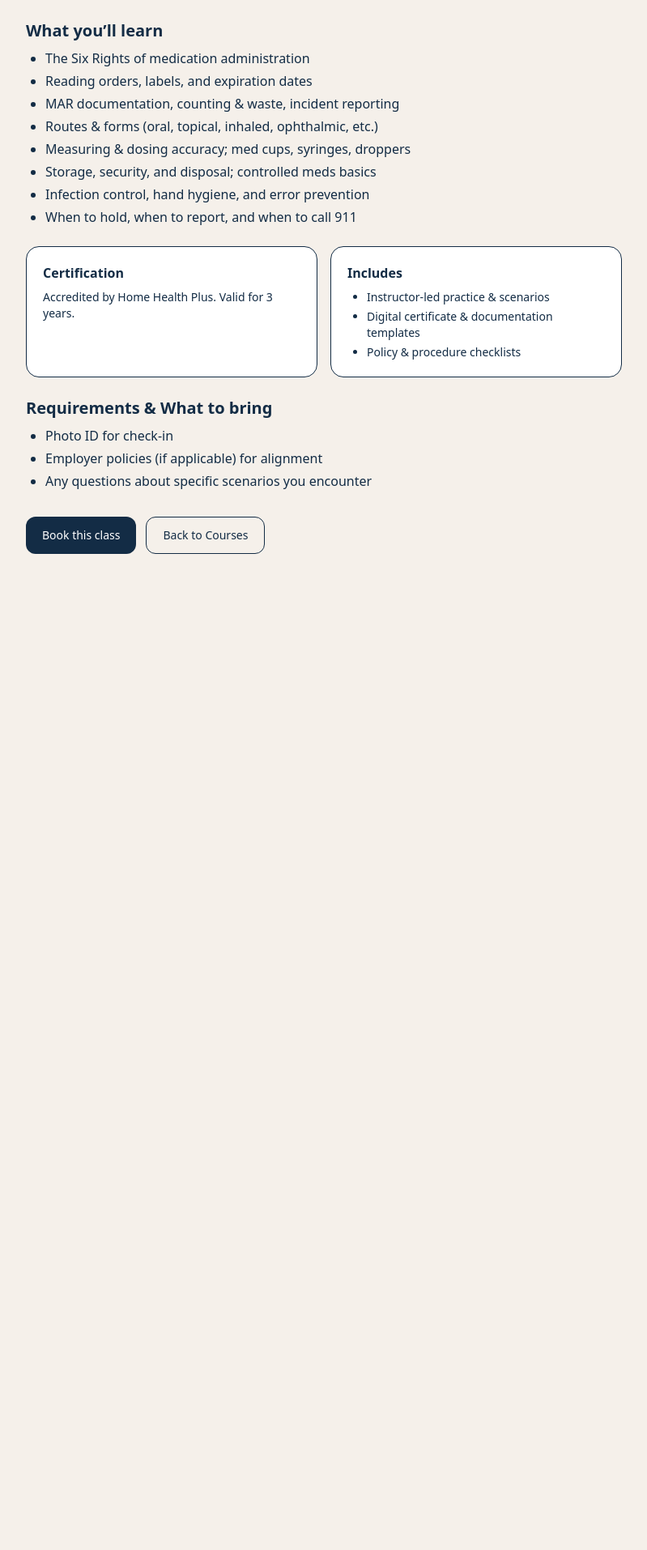
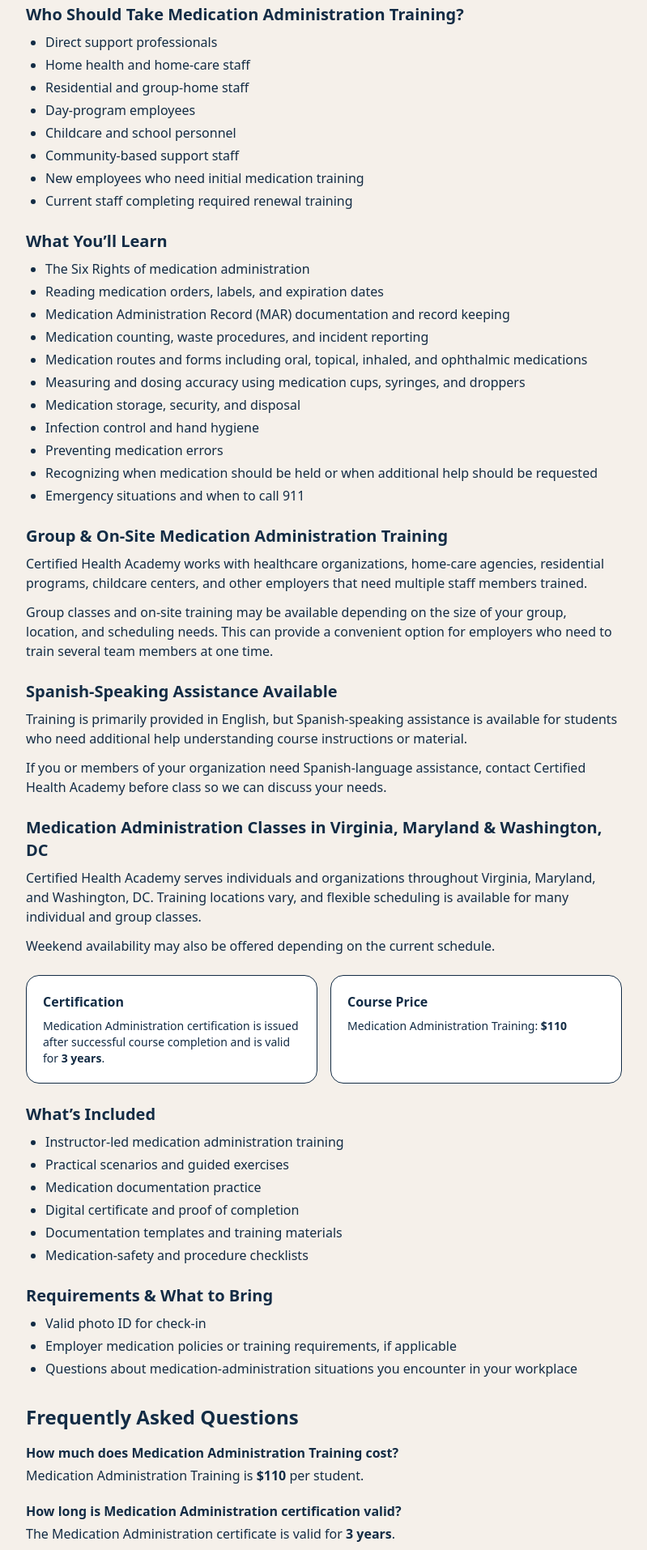
Before and after one commit to Vicdamone2223/certified-health-academy, a Next.js app: page /courses/medication-administration in a window 1280 px wide. Shown: the part 883-2797 px from the top of the page at 81% size, without its empty margins (240-1039 px from the left). Before the commit the page ends 1607 px from the top, so only its background shows below. Built offline with nearby package versions, Linux system fonts and the light colour scheme.

Commit message:
Improve Medication Administration page SEO

```diff
--- a/src/app/courses/medication-administration/page.tsx
+++ b/src/app/courses/medication-administration/page.tsx
@@ -3,9 +3,9 @@ import Image from "next/image";
 
 export const metadata = {
   title:
-    "Medication Administration Training — Virginia, Maryland & DC | Certified Health Academy",
+    "Medication Administration Training in VA, MD & DC | Certified Health Academy",
   description:
-    "Accredited Medication Administration training for healthcare and community staff. Covers safe dosing, MAR documentation, infection control, and error prevention. $70 · Renew every 3 years.",
+    "Medication Administration training for direct-care, home health, residential, childcare and community staff in Virginia, Maryland and Washington, DC. Group and on-site training available.",
   alternates: {
     canonical:
       "https://certifiedhealthacademy.com/courses/medication-administration",
@@ -13,20 +13,20 @@ export const metadata = {
 };
 
 export default function MedicationAdministrationPage() {
-  // ---- JSON-LD objects ----
   const courseJsonLd = {
     "@context": "https://schema.org",
     "@type": "Course",
     name: "Medication Administration Training",
     description:
-      "Accredited Medication Administration training covering safe dosing, MAR documentation, infection control, error prevention, and best practices for community and home-care settings. Certificate valid for 3 years.",
-    inLanguage: ["en", "es"],
+      "Medication Administration training covering safe medication practices, MAR documentation, infection control, dosing accuracy, error prevention, and medication safety for direct-care, home health, residential, childcare, and community-service staff.",
+    inLanguage: "en",
     courseMode: "InPerson",
-    educationalCredentialAwarded: "Medication Administration Certificate (3 years)",
+    educationalCredentialAwarded: "Medication Administration Certificate",
     provider: {
       "@type": "Organization",
       name: "Certified Health Academy",
       url: "https://certifiedhealthacademy.com",
+      telephone: "+1-571-288-5615",
     },
     offers: {
       "@type": "Offer",
@@ -50,7 +50,7 @@ export default function MedicationAdministrationPage() {
       {
         "@type": "ListItem",
         position: 2,
-        name: "Medication Administration",
+        name: "Medication Administration Training",
         item:
           "https://certifiedhealthacademy.com/courses/medication-administration",
       },
@@ -59,22 +59,27 @@ export default function MedicationAdministrationPage() {
 
   return (
     <main className="mx-auto max-w-3xl px-4 py-10">
-      <Link href="/courses" className="text-sm text-[var(--accent)] hover:underline">
+      <Link
+        href="/courses"
+        className="text-sm text-[var(--accent)] hover:underline"
+      >
         ← Back to Courses
       </Link>
 
       <header className="mt-2">
-        <h1 className="text-3xl font-extrabold">Medication Administration</h1>
+        <h1 className="text-3xl font-extrabold">
+          Medication Administration Training in Virginia, Maryland & DC
+        </h1>
+
         <p className="mt-2 text-[color-mix(in_srgb,var(--brand)_70%,black_30%)]">
-          <strong>$110</strong> · Home Health Plus accredited · Renewal:{" "}
-          <strong>every 3 years</strong>
+          <strong>$110</strong> · Instructor-led training · Renewal:{" "}
+          <strong>every 3 years</strong> · Group training available
         </p>
 
-        {/* Banner image */}
         <div className="relative mt-4 aspect-[16/9] w-full overflow-hidden rounded-2xl border border-[color-mix(in_srgb,var(--brand)_10%,transparent)]">
           <Image
             src="/medication2.jpg"
-            alt="Medication Administration training session"
+            alt="Medication Administration training for healthcare and direct-care staff"
             fill
             className="object-cover"
             sizes="(min-width:768px) 768px, 100vw"
@@ -84,79 +89,325 @@ export default function MedicationAdministrationPage() {
       </header>
 
       <section className="mt-6">
-        <h2 className="text-xl font-semibold">Overview</h2>
+        <h2 className="text-xl font-semibold">
+          Medication Administration Training for Care Professionals
+        </h2>
+
         <p className="mt-2">
-          Designed for community and home-care settings in Virginia, Maryland, and DC.
-          Build confidence giving meds safely, documenting correctly, and preventing errors.
+          Certified Health Academy provides Medication Administration training
+          for direct-care professionals, home health staff, residential program
+          employees, childcare personnel, and community-service workers
+          throughout Virginia, Maryland, and Washington, DC.
+        </p>
+
+        <p className="mt-3">
+          Students learn practical medication-safety skills including proper
+          administration, documentation, infection control, medication storage,
+          dosing accuracy, and error prevention.
         </p>
       </section>
 
       <section className="mt-6">
-        <h2 className="text-xl font-semibold">Who it’s for</h2>
+        <h2 className="text-xl font-semibold">
+          Who Should Take Medication Administration Training?
+        </h2>
+
         <ul className="mt-2 list-disc space-y-1 pl-6">
-          <li>Direct support professionals &amp; home health staff</li>
-          <li>Residential/Day program staff, school/childcare personnel</li>
-          <li>New team members needing initial training or renewal</li>
+          <li>Direct support professionals</li>
+          <li>Home health and home-care staff</li>
+          <li>Residential and group-home staff</li>
+          <li>Day-program employees</li>
+          <li>Childcare and school personnel</li>
+          <li>Community-based support staff</li>
+          <li>New employees who need initial medication training</li>
+          <li>Current staff completing required renewal training</li>
         </ul>
       </section>
 
       <section className="mt-6">
-        <h2 className="text-xl font-semibold">What you’ll learn</h2>
+        <h2 className="text-xl font-semibold">What You’ll Learn</h2>
+
         <ul className="mt-2 list-disc space-y-1 pl-6">
           <li>The Six Rights of medication administration</li>
-          <li>Reading orders, labels, and expiration dates</li>
-          <li>MAR documentation, counting &amp; waste, incident reporting</li>
-          <li>Routes &amp; forms (oral, topical, inhaled, ophthalmic, etc.)</li>
-          <li>Measuring &amp; dosing accuracy; med cups, syringes, droppers</li>
-          <li>Storage, security, and disposal; controlled meds basics</li>
-          <li>Infection control, hand hygiene, and error prevention</li>
-          <li>When to hold, when to report, and when to call 911</li>
+          <li>Reading medication orders, labels, and expiration dates</li>
+          <li>
+            Medication Administration Record (MAR) documentation and record
+            keeping
+          </li>
+          <li>Medication counting, waste procedures, and incident reporting</li>
+          <li>
+            Medication routes and forms including oral, topical, inhaled, and
+            ophthalmic medications
+          </li>
+          <li>
+            Measuring and dosing accuracy using medication cups, syringes, and
+            droppers
+          </li>
+          <li>Medication storage, security, and disposal</li>
+          <li>Infection control and hand hygiene</li>
+          <li>Preventing medication errors</li>
+          <li>
+            Recognizing when medication should be held or when additional help
+            should be requested
+          </li>
+          <li>Emergency situations and when to call 911</li>
         </ul>
+      </section>
+
+      <section className="mt-6">
+        <h2 className="text-xl font-semibold">
+          Group & On-Site Medication Administration Training
+        </h2>
+
+        <p className="mt-2">
+          Certified Health Academy works with healthcare organizations,
+          home-care agencies, residential programs, childcare centers, and
+          other employers that need multiple staff members trained.
+        </p>
+
+        <p className="mt-3">
+          Group classes and on-site training may be available depending on the
+          size of your group, location, and scheduling needs. This can provide a
+          convenient option for employers who need to train several team
+          members at one time.
+        </p>
+      </section>
+
+      <section className="mt-6">
+        <h2 className="text-xl font-semibold">
+          Spanish-Speaking Assistance Available
+        </h2>
+
+        <p className="mt-2">
+          Training is primarily provided in English, but Spanish-speaking
+          assistance is available for students who need additional help
+          understanding course instructions or material.
+        </p>
+
+        <p className="mt-3">
+          If you or members of your organization need Spanish-language
+          assistance, contact Certified Health Academy before class so we can
+          discuss your needs.
+        </p>
+      </section>
+
+      <section className="mt-6">
+        <h2 className="text-xl font-semibold">
+          Medication Administration Classes in Virginia, Maryland & Washington,
+          DC
+        </h2>
+
+        <p className="mt-2">
+          Certified Health Academy serves individuals and organizations
+          throughout Virginia, Maryland, and Washington, DC. Training locations
+          vary, and flexible scheduling is available for many individual and
+          group classes.
+        </p>
+
+        <p className="mt-3">
+          Weekend availability may also be offered depending on the current
+          schedule.
+        </p>
       </section>
 
       <section className="mt-6 grid gap-4 sm:grid-cols-2">
         <div className="rounded-2xl border bg-white p-5">
           <h3 className="font-semibold">Certification</h3>
+
           <p className="mt-2 text-sm">
-            Accredited by Home Health Plus. Valid for 3 years.
+            Medication Administration certification is issued after successful
+            course completion and is valid for{" "}
+            <strong>3 years</strong>.
           </p>
         </div>
+
         <div className="rounded-2xl border bg-white p-5">
-          <h3 className="font-semibold">Includes</h3>
-          <ul className="mt-2 list-disc space-y-1 pl-6 text-sm">
-            <li>Instructor-led practice &amp; scenarios</li>
-            <li>Digital certificate &amp; documentation templates</li>
-            <li>Policy &amp; procedure checklists</li>
-          </ul>
+          <h3 className="font-semibold">Course Price</h3>
+
+          <p className="mt-2 text-sm">
+            Medication Administration Training: <strong>$110</strong>
+          </p>
         </div>
       </section>
 
       <section className="mt-6">
-        <h2 className="text-xl font-semibold">Requirements &amp; What to bring</h2>
+        <h2 className="text-xl font-semibold">What’s Included</h2>
+
         <ul className="mt-2 list-disc space-y-1 pl-6">
-          <li>Photo ID for check-in</li>
-          <li>Employer policies (if applicable) for alignment</li>
-          <li>Any questions about specific scenarios you encounter</li>
+          <li>Instructor-led medication administration training</li>
+          <li>Practical scenarios and guided exercises</li>
+          <li>Medication documentation practice</li>
+          <li>Digital certificate and proof of completion</li>
+          <li>Documentation templates and training materials</li>
+          <li>Medication-safety and procedure checklists</li>
         </ul>
+      </section>
+
+      <section className="mt-6">
+        <h2 className="text-xl font-semibold">
+          Requirements & What to Bring
+        </h2>
+
+        <ul className="mt-2 list-disc space-y-1 pl-6">
+          <li>Valid photo ID for check-in</li>
+          <li>
+            Employer medication policies or training requirements, if
+            applicable
+          </li>
+          <li>
+            Questions about medication-administration situations you encounter
+            in your workplace
+          </li>
+        </ul>
+      </section>
+
+      <section className="mt-8">
+        <h2 className="text-2xl font-bold">Frequently Asked Questions</h2>
+
+        <div className="mt-4 space-y-5">
+          <div>
+            <h3 className="font-semibold">
+              How much does Medication Administration Training cost?
+            </h3>
+
+            <p className="mt-1">
+              Medication Administration Training is{" "}
+              <strong>$110</strong> per student.
+            </p>
+          </div>
+
+          <div>
+            <h3 className="font-semibold">
+              How long is Medication Administration certification valid?
+            </h3>
+
+            <p className="mt-1">
+              The Medication Administration certificate is valid for{" "}
+              <strong>3 years</strong>.
+            </p>
+          </div>
+
+          <div>
+            <h3 className="font-semibold">
+              Who should take Medication Administration Training?
+            </h3>
+
+            <p className="mt-1">
+              Training may be appropriate for direct-care staff, home health
+              workers, residential program employees, childcare personnel, and
+              other workers responsible for assisting with or administering
+              medications as part of their job.
+            </p>
+          </div>
+
+          <div>
+            <h3 className="font-semibold">
+              Do you provide Medication Administration training for groups?
+            </h3>
+
+            <p className="mt-1">
+              Yes. Certified Health Academy works with businesses and
+              organizations that need multiple employees trained.
+            </p>
+          </div>
+
+          <div>
+            <h3 className="font-semibold">
+              Can Medication Administration training be provided on-site?
+            </h3>
+
+            <p className="mt-1">
+              On-site training may be available depending on group size,
+              location, and scheduling.
+            </p>
+          </div>
+
+          <div>
+            <h3 className="font-semibold">
+              Is Spanish-speaking assistance available?
+            </h3>
+
+            <p className="mt-1">
+              Yes. Training is primarily provided in English, but
+              Spanish-speaking assistance is available when needed.
+            </p>
+          </div>
+
+          <div>
+            <h3 className="font-semibold">
+              Do you offer weekend Medication Administration classes?
+            </h3>
+
+            <p className="mt-1">
+              Weekend classes may be available depending on the current
+              schedule.
+            </p>
+          </div>
+
+          <div>
+            <h3 className="font-semibold">
+              Where is Medication Administration training offered?
+            </h3>
+
+            <p className="mt-1">
+              Class locations vary throughout Virginia, Maryland, and
+              Washington, DC. Contact Certified Health Academy for current
+              scheduling and location information.
+            </p>
+          </div>
+        </div>
+      </section>
+
+      <section className="mt-8 rounded-2xl border p-5">
+        <h2 className="text-xl font-semibold">
+          Schedule Medication Administration Training
+        </h2>
+
+        <p className="mt-2">
+          Whether you need Medication Administration training for yourself or
+          need to train staff at your healthcare, residential, childcare, or
+          community-service organization, Certified Health Academy can help you
+          find an upcoming class or discuss group training options.
+        </p>
+
+        <p className="mt-3">
+          Questions? Call{" "}
+          <a
+            href="tel:+15712885615"
+            className="font-semibold text-[var(--accent)] hover:underline"
+          >
+            571-288-5615
+          </a>
+          .
+        </p>
       </section>
 
       <div className="mt-8 flex flex-col gap-3 sm:flex-row">
         <Link href="/schedule" className="btn btn-primary">
-          Book this class
+          Book This Class
         </Link>
+
+        <Link href="/contact" className="btn btn-outline">
+          Contact Us
+        </Link>
+
         <Link href="/courses" className="btn btn-outline">
-          Back to Courses
+          View All Courses
         </Link>
       </div>
 
-      {/* ---------- JSON-LD: Course + Breadcrumbs ---------- */}
       <script
         type="application/ld+json"
-        dangerouslySetInnerHTML={{ __html: JSON.stringify(courseJsonLd) }}
+        dangerouslySetInnerHTML={{
+          __html: JSON.stringify(courseJsonLd),
+        }}
       />
+
       <script
         type="application/ld+json"
-        dangerouslySetInnerHTML={{ __html: JSON.stringify(breadcrumbsJsonLd) }}
+        dangerouslySetInnerHTML={{
+          __html: JSON.stringify(breadcrumbsJsonLd),
+        }}
       />
     </main>
   );
```
